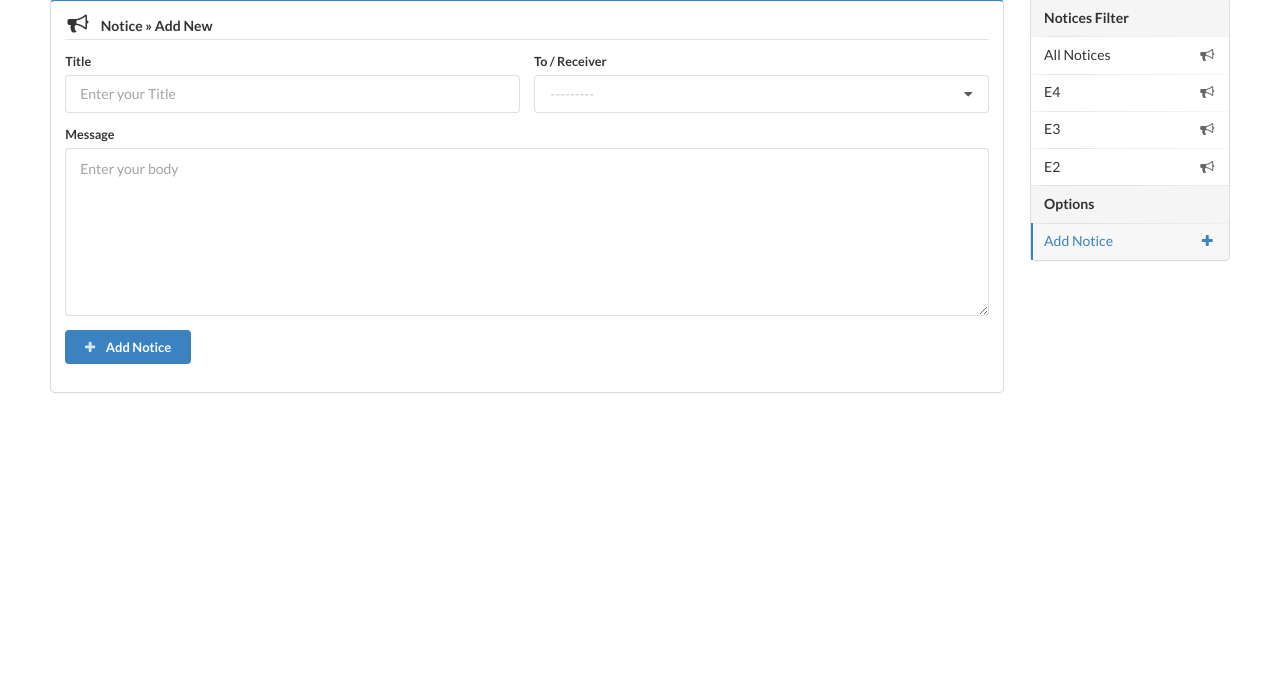
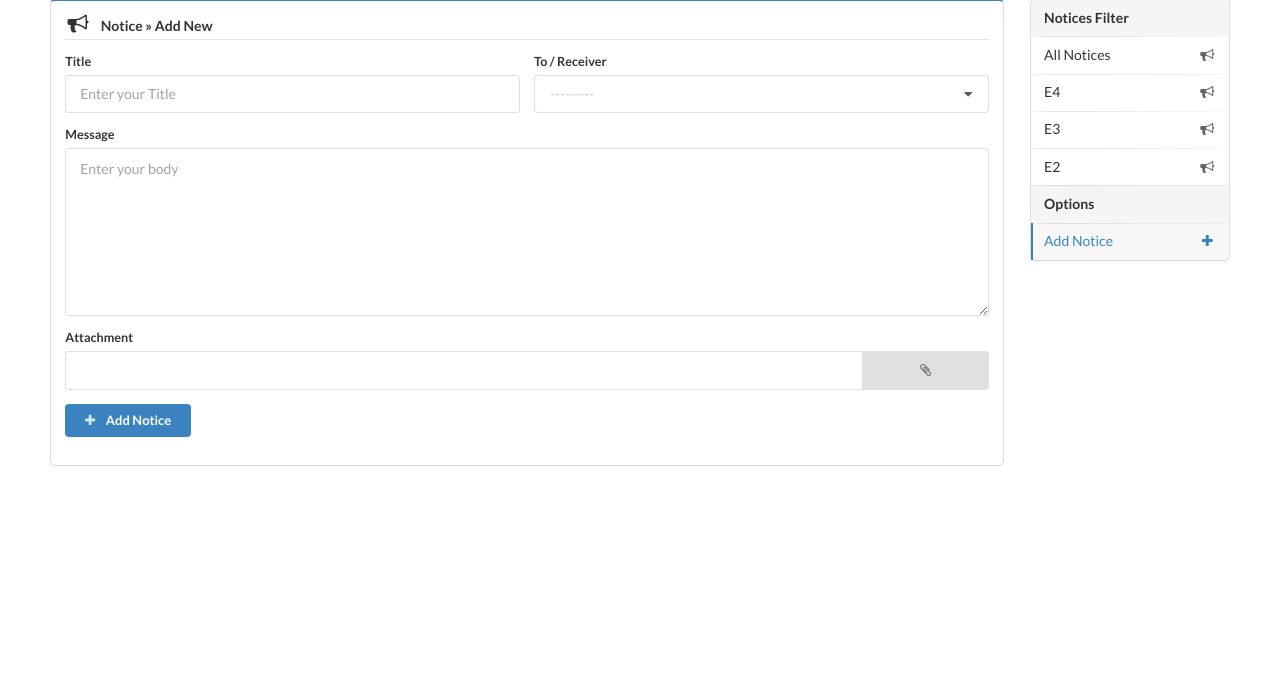
Before and after one commit to anush0247/notice-board, a Django app: page /notices/add/ in a window 1280 px wide. Shown: the part 66-743 px from the top of the page. Run offline with Django 3.2, Linux system fonts and the light colour scheme; a user stored in the database is signed in; parts of the project's set-up code (start-up, migrations or seed data) failed here and were passed over.

Commit message:
attachment also enabled in notices

```diff
--- a/notices/notices/forms.py
+++ b/notices/notices/forms.py
@@ -5,8 +5,10 @@ class NoticeForm(forms.ModelForm):
     class Meta:
         model = Notices
         exclude = ("sender",)
+
         widgets = {
             'receiver' : forms.Select(attrs={'class':'fluid four wide'}),
             'title' : forms.TextInput(attrs={'placeholder':'Enter your Title'}),
-            'body': forms.Textarea(attrs={'placeholder':'Enter your body','rows':'30', 'cols':'40'})
+            'body': forms.Textarea(attrs={'placeholder':'Enter your body','rows':'30', 'cols':'40'}),
+            'attachment' : forms.FileInput(attrs={'id':'attachmentName','style':'display:none'}),
         }
--- a/notices/notices/models.py
+++ b/notices/notices/models.py
@@ -14,6 +14,7 @@ class Notices(models.Model):
     sentat = models.DateTimeField(auto_now_add=True)
     body = models.TextField(blank=True)
     receiver = models.CharField(max_length=3,choices=receiver)
+    attachment = models.FileField(upload_to='notice_attachments/', blank=True, null=True)
 
     def __unicode__(self):
         return self.title
--- a/notices/notices/settings.py
+++ b/notices/notices/settings.py
@@ -106,3 +106,9 @@ TEMPLATE_CONTEXT_PROCESSORS = (
 )
 
 MESSAGE_STORAGE = 'django.contrib.messages.storage.cookie.CookieStorage'
+
+MEDIA_ROOT = os.path.join(BASE_DIR, 'media')
+MEDIA_URL = '/media/'
+
+FILE_UPLOAD_HANDLERS = ("django.core.files.uploadhandler.MemoryFileUploadHandler",
+                        "django.core.files.uploadhandler.TemporaryFileUploadHandler",)
--- a/notices/notices/templates/notices/notices_detail.html
+++ b/notices/notices/templates/notices/notices_detail.html
@@ -16,6 +16,9 @@ active
       <div class="ui segment blue">
 	<h5 class="ui dividing header"> <i class="announcement icon"></i> Notice &raquo; {{ object.title }}</h5>
 	<p style="min-height:92px;"> <b> Message : </b> &nbsp; {{ object.body }}</p>
+	{% if object.attachment  %}
+	<div class="ui button blue"><a href="{{ MEDIA_URL }}{{ object.attachment }}" style="color:white;"><i class="icon download"></i> Attachment </a></div><br><br>
+	{% endif %}
 	<span style="font-size:12px;"> Sent by <i><b>{{ object.sender }}</b></i> to <b><i>{{ object.receiver }} Students</i></b> at <i>{{ object.sentat}}</i> </span>
       </div>
     </div>
--- a/notices/notices/templates/notices/notices_form.html
+++ b/notices/notices/templates/notices/notices_form.html
@@ -19,7 +19,7 @@ active
 	  {% endfor %}
 	{% endif %}
 
-	<form method="post" action="">
+	<form method="post" action="" enctype="multipart/form-data">
 	  {% csrf_token %}
 	  <script type="text/javascript">
     	    $(document).ready(function(){
@@ -44,8 +44,20 @@ active
 	    <div class="field">
 	      <label>Message</label>
 	      {{ form.body }}
+	    </div>
 
+	    <div class="field">
+	      <label>Attachment</label>
+	      <div class="ui action input">
+		<input type="text" id="_attachmentName">
+		<label for="attachmentName" class="ui icon button btn-file">
+		  <i class="attachment basic icon attach"></i>
+		  <!--<input type="file" id="attachmentName" name="attachment" style="display: none">-->
+		  {{ form.attachment }}
+		</label>
+	      </div>
 	    </div>
+
 	    <div class="field">
 	      <button type="submit" class="ui small button blue"><i class="icon plus"></i> Add Notice</button>
 	    </div>
@@ -53,6 +65,45 @@ active
 	</form>
       </div>
     </div>
+    <script>
+      var fileExtentionRange = '.zip .rar .tar .pdf .doc .docx .xls .xlsx .ppt .pptx';
+      var MAX_SIZE = 30; // MB
+
+      $(document).on('change', '.btn-file :file', function() {
+	  var input = $(this);
+
+	  if (navigator.appVersion.indexOf("MSIE") != -1) { // IE
+	      var label = input.val();
+
+	      input.trigger('fileselect', [ 1, label, 0 ]);
+	  } else {
+	      var label = input.val().replace(/\\/g, '/').replace(/.*\//, '');
+	      var numFiles = input.get(0).files ? input.get(0).files.length : 1;
+	      var size = input.get(0).files[0].size;
+
+	      input.trigger('fileselect', [ numFiles, label, size ]);
+	  }
+      });
+
+      $('.btn-file :file').on('fileselect', function(event, numFiles, label, size) {
+	  $('#attachmentName').attr('name', 'attachment'); // allow upload.
+
+	  var postfix = label.substr(label.lastIndexOf('.'));
+	  if (fileExtentionRange.indexOf(postfix.toLowerCase()) > -1) {
+	      if (size > 1024 * 1024 * MAX_SIZE ) {
+		  alert('max size：<strong>' + MAX_SIZE + '</strong> MB.');
+
+		  $('#attachmentName').removeAttr('name'); // cancel upload file.
+	      } else {
+		  $('#_attachmentName').val(label);
+	      }
+	  } else {
+	      alert('file type：<br/> <strong>' + fileExtentionRange + '</strong>');
+
+	      $('#attachmentName').removeAttr('name'); // cancel upload file.
+	  }
+      });
+    </script>
     <div class="three wide column">
       <div class="ui vertical blue menu fluid">
 	<a class="item header">Notices Filter  </a>
--- a/notices/notices/urls.py
+++ b/notices/notices/urls.py
@@ -17,9 +17,14 @@ urlpatterns = patterns('',
     url(r'^notices/$', auth(NoticesView.as_view()), name="notices"),
     url(r'^notices/(E[234]){1}/$', auth(NoticesView.as_view()), name="notices_year"),
     url(r"^notices/(?P<pk>\d+)$", auth(OneNoticeView.as_view()), name="notice_detail"),
-    url(r"^notices/(?P<action>(add))/$", auth(AddNotice.as_view()), name="notice_add"),
+    url(r"^notices/add/$", auth(AddNotice.as_view()), name="notice_add"),
     url(r"^notices/(?P<pk>\d+)/(?P<action>update)/$", auth(UpdateNotice.as_view()), name="notice_update"),
     url(r"^notices/(?P<pk>\d+)/(?P<action>delete)/$", auth(DelNotice.as_view()), name="notice_delete"),
     url(r"^login/$", "django.contrib.auth.views.login", {"template_name": "login.html"}, name="login"),
     url(r"^logout/$", "django.contrib.auth.views.logout_then_login", name="logout"),
 )
+
+from django.conf import settings
+
+if settings.DEBUG:
+    urlpatterns += patterns('',url(r'^media/(?P<path>.*)$', 'django.views.static.serve', {'document_root': settings.MEDIA_ROOT}))
```
Also changed, not shown: notices/db.sqlite3, notices/media/abc.txt (added), 6 other files.
